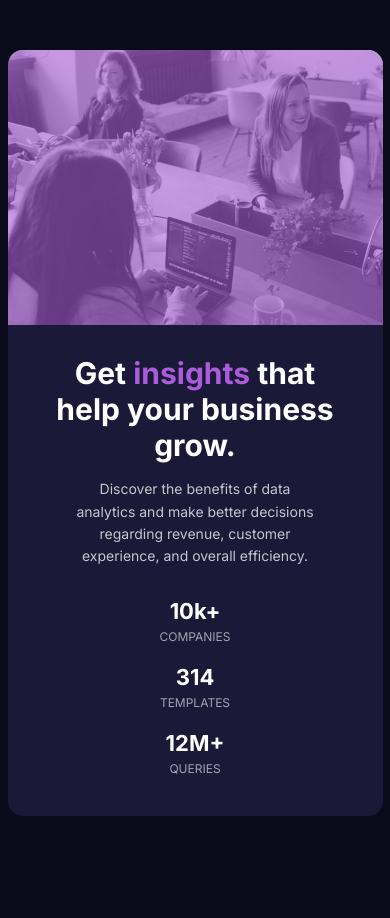
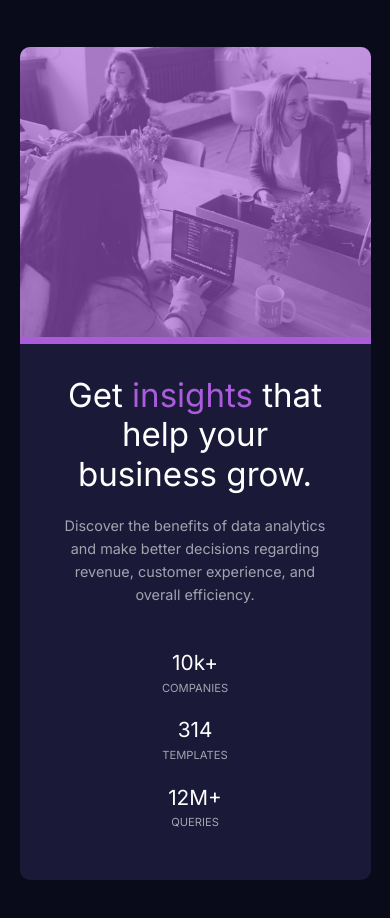
Before and after one commit to haroldseo/stats-preview-card-component, a plain HTML site: page index.html in a window 390 px wide. Before the commit the page ends 866 px from the top, so only its background shows below. Drawn offline with Linux system fonts and the light colour scheme.

Commit message:
Redo desktop view and add mobile view

```diff
--- a/index.html
+++ b/index.html
@@ -6,24 +6,25 @@
     <!-- displays site properly based on user's device -->
     <link rel="icon" type="image/png" sizes="32x32" href="./images/favicon-32x32.png" />
     <link rel="preconnect" href="https://fonts.gstatic.com" />
-    <link href="https://fonts.googleapis.com/css2?family=Inter:wght@400;700&display=swap" rel="stylesheet" />
+    <link href="https://fonts.googleapis.com/css2?family=Inter:wght@400;700&family=Lexend+Deca&display=swap" rel="stylesheet" />
     <link rel="stylesheet" href="styles.css" />
     <title>Frontend Mentor | Stats preview card component</title>
   </head>
   <body>
     <div class="container">
-      <div class="image-header">
-        <img src="images/image-header-mobile.jpg" alt="" />
-        <div class="color-overlay"></div>
-      </div>
-      <div class="main">
-        <h1>Get <span>insights</span> that help your business grow.</h1>
-        <p>Discover the benefits of data analytics and make better decisions regarding revenue, customer experience, and overall efficiency.</p>
-        <ul>
-          <li>10k+ <span>COMPANIES</span></li>
-          <li>314 <span>TEMPLATES</span></li>
-          <li>12M+ <span>QUERIES</span></li>
-        </ul>
+      <div class="split bg-primary">
+        <div class="main container--narrow">
+          <h1>Get <span>insights</span> that help your business grow.</h1>
+          <p class="text-light">Discover the benefits of data analytics and make better decisions regarding revenue, customer experience, and overall efficiency.</p>
+          <ul>
+            <li>10k+ <span class="text-light">COMPANIES</span></li>
+            <li>314 <span class="text-light">TEMPLATES</span></li>
+            <li>12M+ <span class="text-light">QUERIES</span></li>
+          </ul>
+        </div>
+        <div class="color-overlay">
+          <img src="images/image-header-desktop.jpg" alt="" />
+        </div>
       </div>
     </div>
   </body>
--- a/styles.css
+++ b/styles.css
@@ -1,13 +1,19 @@
-html {
-  box-sizing: border-box;
-  font-size: 15px;
-  background-color: hsl(233, 47%, 7%);
+:root {
+  --clr-primary-900: hsl(233, 47%, 7%);
+  --clr-primary-700: hsl(244, 38%, 16%);
+  --clr-primary-400: hsl(277, 64%, 61%);
+
+  --clr-neutral-100: hsl(0, 0%, 100%);
+  --clr-neutral-60: hsla(0, 0%, 100%, 0.6);
+
+  --ff-primary: "Inter", sans-serif;
+  --ff-accent: "Lexend Deca", sans-serif;
 }
 
 *,
 *:before,
 *:after {
-  box-sizing: inherit;
+  box-sizing: border-box;
 }
 
 body,
@@ -30,70 +36,131 @@ ul {
   list-style: none;
 }
 
-img {
-  max-width: 100%;
-  height: auto;
-  border-radius: 15px 15px 0 0;
+body {
+  font-family: var(--ff-primary);
+  font-size: 0.94rem;
+  line-height: 1.6;
+  background-color: var(--clr-primary-900);
+  color: var(--clr-neutral-100);
+}
+
+.bg-primary {
+  background-color: var(--clr-primary-700);
+}
+
+.text-light {
+  color: var(--clr-neutral-60);
 }
 
 .container {
-  width: 375px;
-  margin: 50px auto;
-  text-align: center;
-  border-radius: 15px;
-  background-color: hsl(244, 38%, 16%);
-  padding-bottom: 10px;
+  margin: 12% auto;
+  width: min(90%, 60rem);
+}
+
+.container--narrow {
+  max-width: 75%;
+  margin: auto;
 }
 
 .main {
-  color: hsl(0, 0%, 100%);
-  font-family: "Inter", sans-serif;
+  padding: 2rem 0;
 }
 
-.main h1 {
-  margin: 30px 45px 15px;
-  font-weight: 700;
+@media screen and (min-width: 60em) {
+  .main {
+    padding: 4em;
+  }
 }
 
-.main p {
-  margin: 0 65px;
-  color: hsla(0, 0%, 100%, 0.75);
-  line-height: 1.6;
-  font-size: 14px;
+h1 {
+  line-height: 1.2;
+  margin-bottom: 1.2rem;
+  font-size: 2.2em;
+  text-align: center;
 }
 
-.main ul {
-  margin: 30px;
+h1 span {
+  color: var(--clr-primary-400);
 }
 
-.main li {
-  font-weight: 700;
-  margin: 20px;
-  font-size: 22px;
+p {
+  margin-bottom: 2.5rem;
+  font-size: 0.9rem;
+  text-align: center;
 }
 
-.main li span {
-  color: hsla(0, 0%, 100%, 0.6);
-  display: block;
-  font-weight: 400;
-  font-size: 12px;
-  margin: 5px;
+ul {
+  text-align: center;
 }
 
-.main h1 span {
-  color: hsl(277, 64%, 61%);
+li {
+  display: flex;
+  flex-direction: column;
+  font-size: 1.3rem;
+  padding-bottom: 1rem;
 }
 
-.image-header {
-  display: flex;
-  position: relative;
+@media screen and (min-width: 60em) {
+  h1 {
+    text-align: left;
+  }
+
+  p {
+    text-align: left;
+    padding-right: 1rem;
+  }
+
+  ul {
+    display: flex;
+    justify-content: space-between;
+    padding-right: 5rem;
+  }
+
+  li {
+    display: flex;
+    flex-direction: column;
+    font-size: 1.3rem;
+  }
+}
+
+li span {
+  font-size: 0.7rem;
+}
+
+img {
+  width: 100%;
+  height: 100%;
+  border-radius: 10px 10px 0 0;
+  opacity: 0.4;
 }
 
 .color-overlay {
-  height: 100%;
-  width: 100%;
-  border-radius: 15px 15px 0 0;
-  background-color: hsl(277, 64%, 61%);
-  opacity: 0.6;
-  position: absolute;
+  background: var(--clr-primary-400);
+  border-radius: 10px 10px 0 0;
 }
+
+@media screen and (min-width: 60em) {
+  img {
+    border-radius: 0 10px 10px 0;
+  }
+
+  .color-overlay {
+    border-radius: 0 10px 10px 0;
+  }
+}
+
+.split {
+  display: flex;
+  flex-direction: column-reverse;
+  border-radius: 10px;
+}
+
+@media screen and (min-width: 60em) {
+  .split {
+    flex-direction: row;
+  }
+
+  .split > * {
+    flex-basis: 100%;
+  }
+}
```
